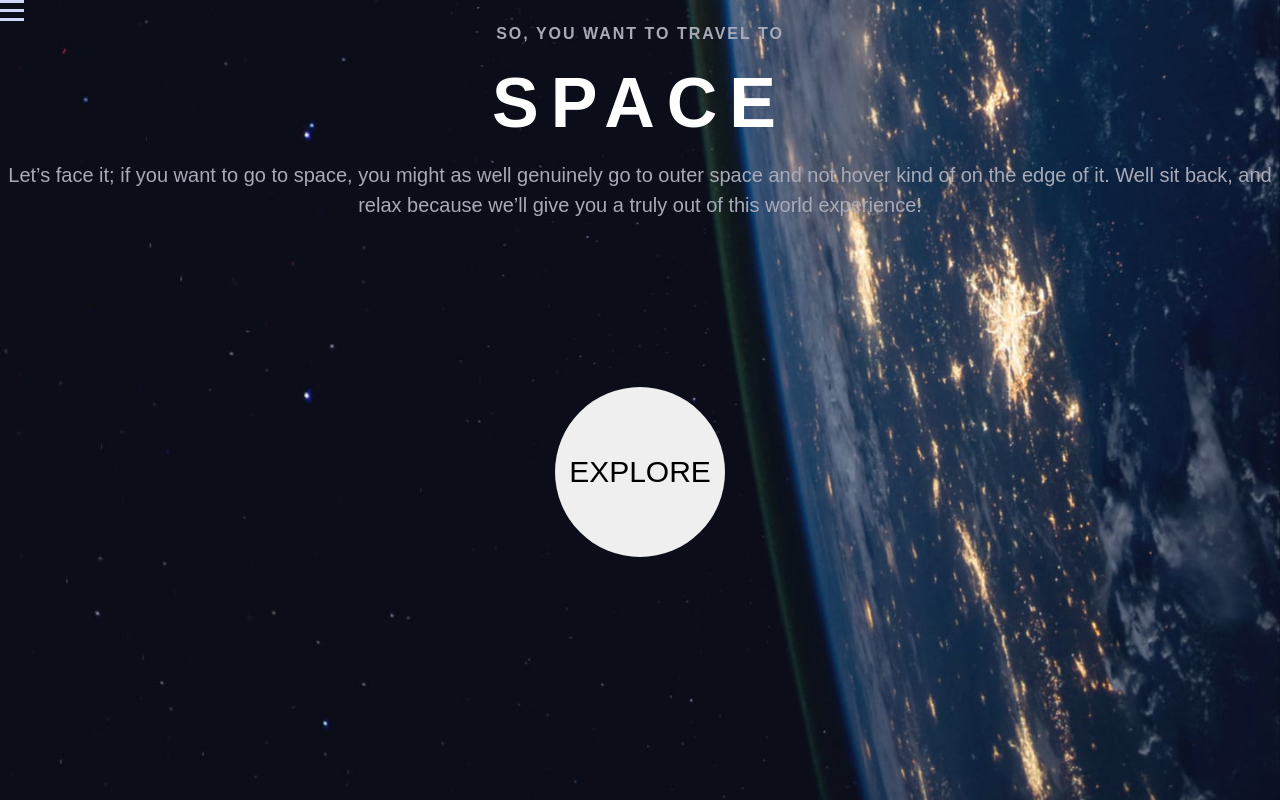
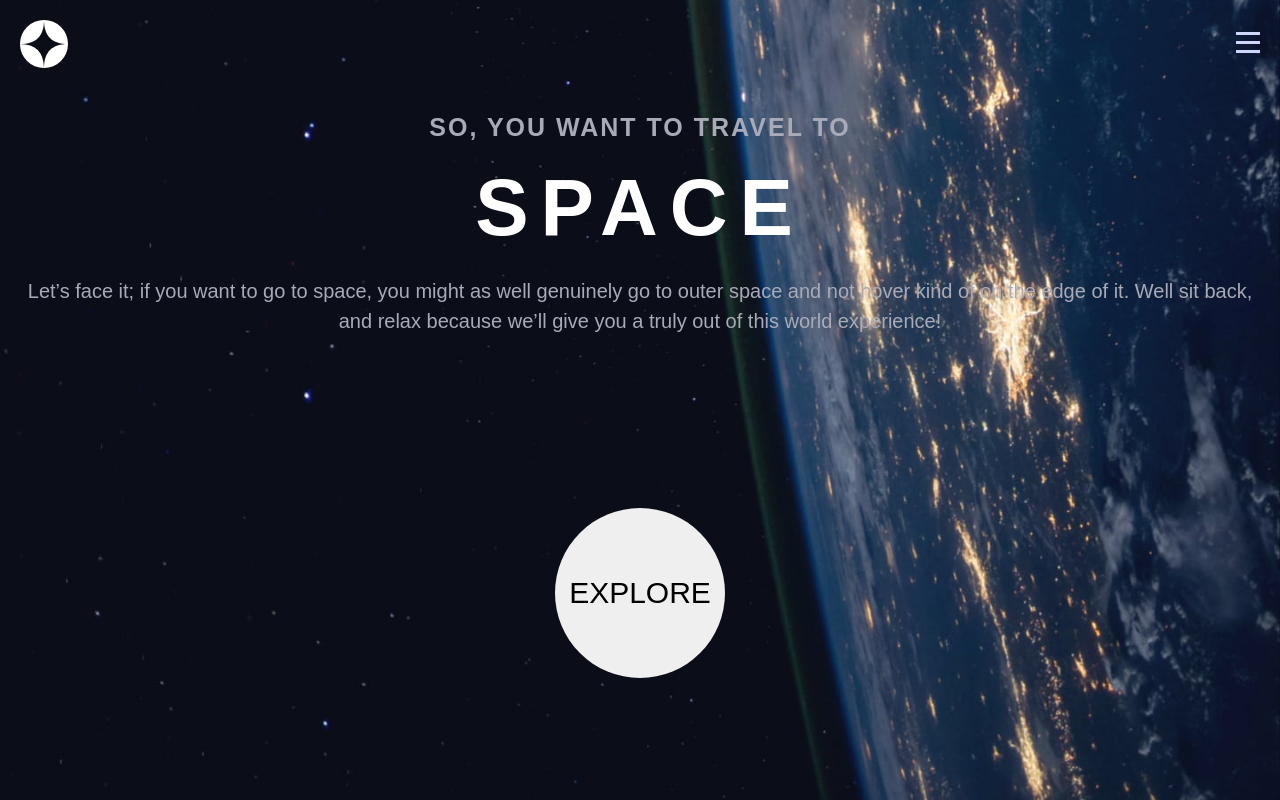
Before and after one commit to JustKooba/Space-tourism-website, a Vue app: page / in a window 1280 px wide. Built offline with nearby package versions, Linux system fonts and the light colour scheme.

Commit message:
added menu

```diff
--- a/src/components/main.vue
+++ b/src/components/main.vue
@@ -1,9 +1,19 @@
 <template>
-  <div class="menu">
-    <img src="../assets/shared/icon-hamburger.svg" alt="three lines, menu" />
+  <header>
+    <img src="../assets/shared/logo.svg" />
+    <div class="menu">
+      <img
+        src="../assets/shared/icon-hamburger.svg"
+        class="menu-img"
+        alt="three lines, menu"
+      />
 
-    <div class="menu-content">00 Home 01 Destination 02 Crew 03 Technology</div>
-  </div>
+      <div class="menu-content">
+        00 Home 01 Destination 02 Crew 03 Technology
+      </div>
+    </div>
+  </header>
+
   <div class="content">
     <h2 class="home-subtitle">So, you want to travel to</h2>
     <h1 class="home-title">Space</h1>
@@ -26,7 +36,7 @@ export default {};
   padding: 0;
   box-sizing: border-box;
 }
-
+@import url("https://fonts.googleapis.com/css2?family=Barlow+Condensed:wght@200&display=swap");
 @import url("https://fonts.googleapis.com/css2?family=Barlow&display=swap");
 @import url("https://fonts.googleapis.com/css2?family=Barlow&family=Bellefair&display=swap");
 body {
@@ -56,27 +66,28 @@ body {
 .home-desc {
   color: #a9aab8;
   text-align: center;
-  font-family: "Barlow", sans-serif;
 }
 .home-desc {
   line-height: 30px;
   font-size: 20px;
   text-align: center;
-  padding: 7px;
+  padding: 12px;
+  font-family: "Barlow", sans-serif;
 }
 .home-subtitle {
   text-transform: uppercase;
   margin-bottom: 5px;
-  font-size: 16px;
+  font-size: 25px;
   letter-spacing: 2px;
+  font-family: "Barlow Condensed", sans-serif;
 }
 
 .home-title {
-  color: #fff;
+  color: white;
   text-align: center;
   text-transform: uppercase;
   font-family: "Bellefair", sans-serif;
-  font-size: 70px;
+  font-size: 80px;
   letter-spacing: 12px;
   margin-bottom: 10px;
   margin-top: 15px;
@@ -113,4 +124,16 @@ body {
 .menu-content {
   display: none;
 }
+
+.menu img {
+  cursor: pointer;
+}
+
+header {
+  display: flex;
+  justify-content: space-between;
+  align-items: center;
+  padding: 20px;
+  margin-bottom: 25px;
+}
 </style>
```
